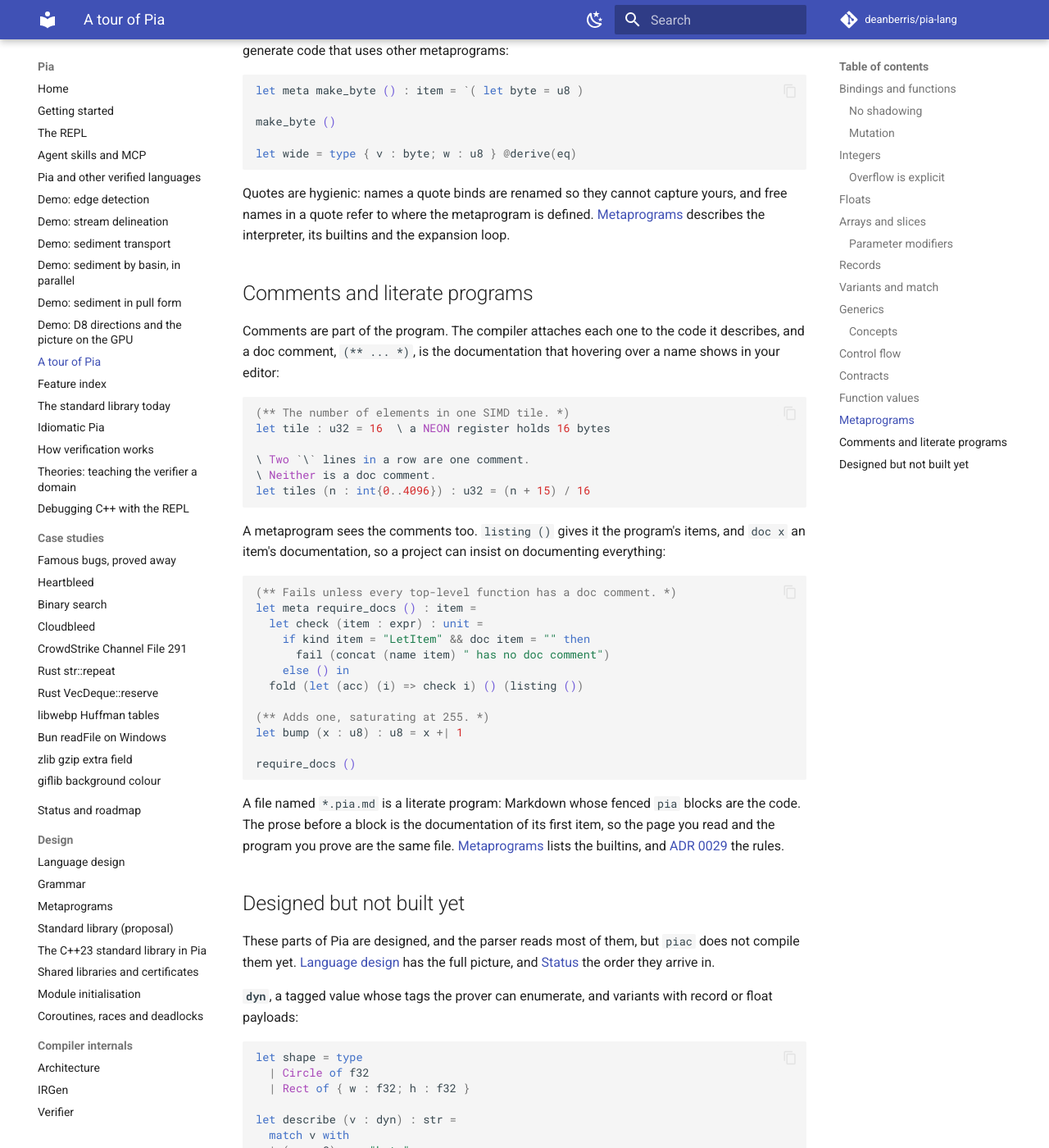
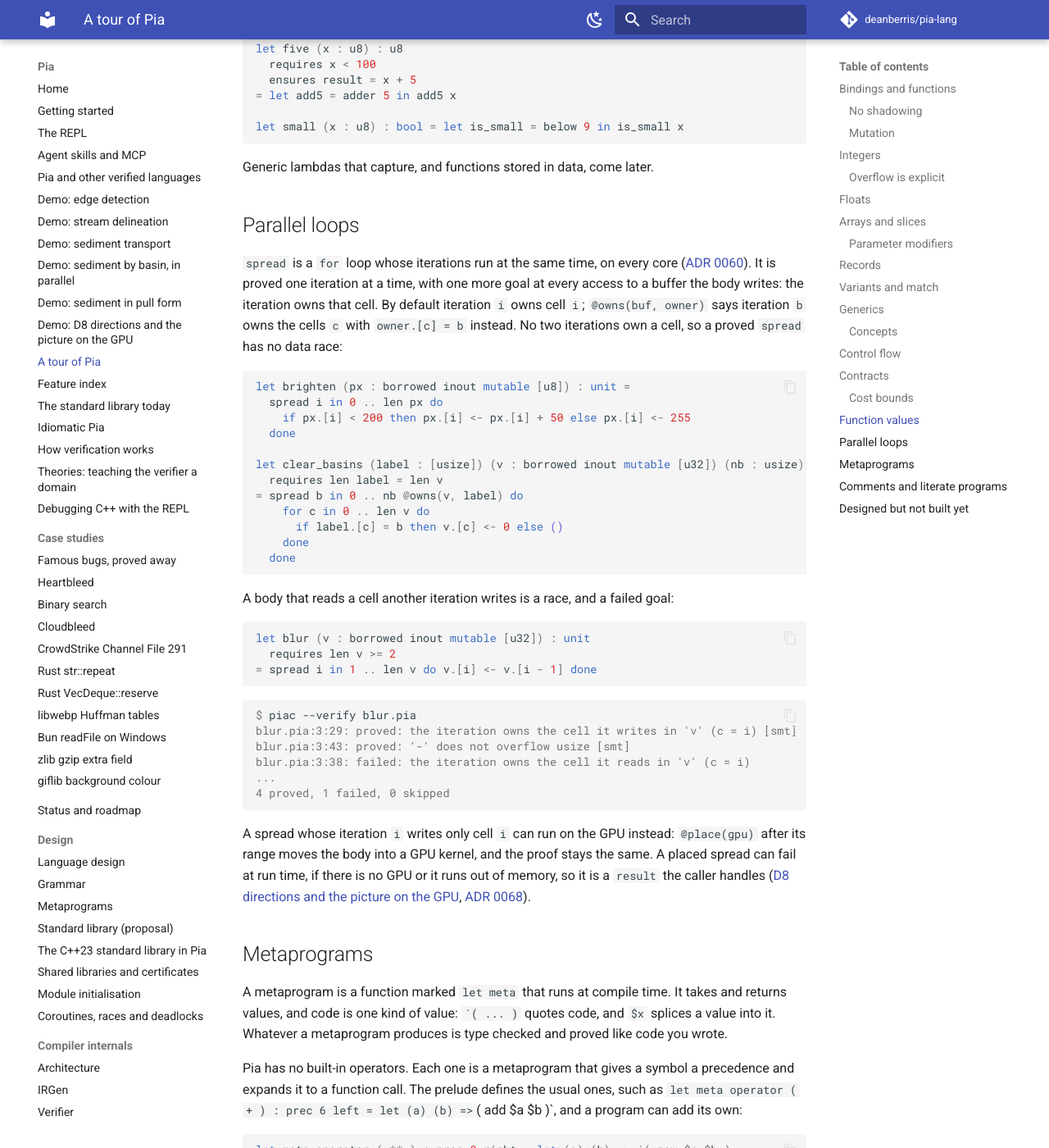
Before and after one commit to deanberris/pia-lang, an MkDocs documentation site: the page built from docs/tour.md, in a window 1280 px wide and 1400 px high, scrolled down 16083 px. Shown: the whole window at 82% size. Built offline with MkDocs 1.6.1 and Material for MkDocs 9.7.7, drawn with Linux system fonts in a browser that asks for light colours; comment, search, counter and statistics services are not loaded; some of the changed text lies outside the part shown.

Commit message:
Status and tour catch up: floats, cost bounds, spread and the GPU are built
docs/status.md still listed recursive types, imports and separate
compilation as not compiled, one target, and empty M12 to M14 rows. It
now has floats, distinct and recursive types, lambdas, error sets, cost
bounds, int-blasting, spread on the CPU and @place(gpu) on the GPU, both
targets, the demos and the 0.1.0 milestone.

The tour's "Designed but not built yet" listed generics, concepts,
modules and spread, which are all built. It keeps only what is not:
dyn, collectives, tiled grids, @place(auto), the rest of the floats
design, vec<T, k> and refinement types. The tour gains Floats, Cost
bounds and Parallel loops, with proved examples (checked with the
latest piac: 43 checks on tour.md and status.md, 0 failed). The
pia-porting skill's not-built list is corrected the same way.

Co-Authored-By: Claude Opus 5.5 <noreply@anthropic.com>
Claude-Session: https://claude.ai/code/session_01SkMSasUom3heBXbt76PBJF

````diff
--- a/docs/tour.md
+++ b/docs/tour.md
@@ -460,6 +460,33 @@ let below (xs : [u8]) (lim : u8) : bool
 = true
 ```
 
+### Cost bounds
+
+`costs` bounds what a function spends, and the bound is proved like any other contract ([ADR 0062](adr/0062-cost-bounds-in-contracts.md)). Each bound names its counter: `iterations` counts the iterations of the function's loops, and `calls` its calls, each of which also adds the callee's own bound at its arguments. In an invariant, `spent c` is what the function has spent on `c` so far:
+
+```ocaml
+let find (xs : [u32]) (v : u32) : usize
+  ensures result <= len xs
+  costs iterations <= len xs
+  costs calls <= 0
+=
+  let i : mutable usize = 0 in
+  while i < len xs && xs.[i] <> v
+    invariant i <= len xs && spent iterations <= i && spent calls = 0
+    decreases len xs - i
+  do
+    i <- i + 1
+  done;
+  i
+
+let has (xs : [u32]) (v : u32) : bool
+  costs iterations <= len xs
+  costs calls <= 1
+= find xs v < len xs
+```
+
+`has` proves its bounds from `find`'s, without looking at its loop. A function that calls one with a loop and no bound cannot bound its own cost, and that is an error that names the callee.
+
 ## Function values
 
 A nameless `let` is a function literal, a lambda: there is no `fun` keyword. A parameter with a function type, `(p : u8 -> bool)`, takes a lambda or the name of a top-level function. Each call compiles to its own copy of the function with the argument called directly, so a lambda costs what writing its body in the loop would ([ADR 0044](adr/0044-function-values-and-lambdas.md)).
@@ -608,6 +635,47 @@ let small (x : u8) : bool = let is_small = below 9 in is_small x
 
 Generic lambdas that capture, and functions stored in data, come later.
 
+## Parallel loops
+
+`spread` is a `for` loop whose iterations run at the same time, on every core ([ADR 0060](adr/0060-spread-v0-ownership-and-runtime.md)). It is proved one iteration at a time, with one more goal at every access to a buffer the body writes: the iteration owns that cell. By default iteration `i` owns cell `i`; `@owns(buf, owner)` says iteration `b` owns the cells `c` with `owner.[c] = b` instead. No two iterations own a cell, so a proved `spread` has no data race:
+
+<!-- example: spread.pia -->
+```ocaml
+let brighten (px : borrowed inout mutable [u8]) : unit =
+  spread i in 0 .. len px do
+    if px.[i] < 200 then px.[i] <- px.[i] + 50 else px.[i] <- 255
+  done
+
+let clear_basins (label : [usize]) (v : borrowed inout mutable [u32]) (nb : usize) : unit
+  requires len label = len v
+= spread b in 0 .. nb @owns(v, label) do
+    for c in 0 .. len v do
+      if label.[c] = b then v.[c] <- 0 else ()
+    done
+  done
+```
+
+A body that reads a cell another iteration writes is a race, and a failed goal:
+
+<!-- example: blur.pia -->
+<!-- expect: fail -->
+```ocaml
+let blur (v : borrowed inout mutable [u32]) : unit
+  requires len v >= 2
+= spread i in 1 .. len v do v.[i] <- v.[i - 1] done
+```
+
+```console
+$ piac --verify blur.pia
+blur.pia:3:29: proved: the iteration owns the cell it writes in 'v' (c = i) [smt]
+blur.pia:3:43: proved: '-' does not overflow usize [smt]
+blur.pia:3:38: failed: the iteration owns the cell it reads in 'v' (c = i)
+...
+4 proved, 1 failed, 0 skipped
+```
+
+A spread whose iteration `i` writes only cell `i` can run on the GPU instead: `@place(gpu)` after its range moves the body into a GPU kernel, and the proof stays the same. A placed spread can fail at run time, if there is no GPU or it runs out of memory, so it is a `result` the caller handles ([D8 directions and the picture on the GPU](placed.pia.md), [ADR 0068](adr/0068-gpu-compute-through-spirv-and-metal.md)).
+
 ## Metaprograms
 
 A metaprogram is a function marked `let meta` that runs at compile time. It takes and returns values, and code is one kind of value: `` `( ... ) `` quotes code, and `$x` splices a value into it. Whatever a metaprogram produces is type checked and proved like code you wrote.
@@ -669,11 +737,11 @@ A file named `*.pia.md` is a literate program: Markdown whose fenced `pia` block
 
 ## Designed but not built yet
 
-These parts of Pia are designed, and the parser reads most of them, but `piac` does not compile them yet. [Language design](design.md) has the full picture, and [Status](status.md) the order they arrive in.
+These parts of Pia are designed, and the parser reads most of them, but `piac` does not compile them yet. [Language design](design.md) has the full picture, [Status](status.md) the order they arrive in, and [the feature index](features.md) what is built.
 
-**`dyn`**, a tagged value whose tags the prover can enumerate, and variants with record or float payloads:
+**`dyn`**, a tagged value whose tags the prover can enumerate:
 
-<!-- untested: dyn and float payloads are not implemented yet -->
+<!-- untested: dyn is not implemented yet -->
 ```ocaml
 let shape = type
   | Circle of f32
@@ -686,34 +754,9 @@ let describe (v : dyn) : str =
   | _         -> "other"
 ```
 
-**Generic types and concepts.** A generic type is a compile-time function that returns a type. Constraints are concepts, which are metaprograms and can state laws that every instance must prove:
+**Collectives and tiles.** `spread` and `@place(gpu)` are built; collectives such as `halo_exchange` and `all_reduce`, which the compiler will prove every worker reaches in the same order, tiled grids, and `@place(auto)`, which lets the compiler choose the device, are not:
 
-<!-- untested: concepts are not implemented yet -->
-```ocaml
-let pair = let (a : type) (b : type) => type { fst : a; snd : b }
-
-let meta Eq (t : type) : concept =
-  has_fn t `( eq : $t -> $t -> bool )
-  && law `( forall (a : $t). eq a a )
-
-let sum (t : type where Numeric t) (xs : borrowed in [t]) : t = fold add zero xs
-```
-
-**Modules and interfaces.** A module exports interfaces, which are symbols with types and contracts. Importers name the interfaces they use and verify against their contracts only, so modules build and prove in parallel. A module's state is one more exported symbol:
-
-<!-- untested: modules and interfaces are not implemented yet -->
-```ocaml
-interface Stream = sig
-  let status = type | Closed | Open | Drained
-  let state : status
-  let pull : unit -> [u8]
-    requires state = Open  ensures state = Open || state = Drained
-end
-```
-
-**Concurrency and placement.** `spread` is a parallel loop. Collectives such as `halo_exchange` and `all_reduce` are library metaprograms, and the compiler proves that every worker reaches them in the same order. `@place` chooses the CPU or the GPU:
-
-<!-- untested: spread and @place are not implemented yet -->
+<!-- untested: collectives, tiled grids and @place(auto) are not implemented yet -->
 ```ocaml
 let sediment_step (grid : borrowed in mutable tiled<cell, 256, 256, halo = 1>) : unit
   ensures total_mass grid = old (total_mass grid) - outflow grid
@@ -725,4 +768,4 @@ let sediment_step (grid : borrowed in mutable tiled<cell, 256, 256, halo = 1>) :
   record_outflow grid (all_reduce add (map outflow_of grid))
 ```
 
-**More floats and SIMD vectors.** `f16`, `@finite` to prove no NaN or infinity appears, real-valued error bounds for float kernels (ADR 0038), and three explicit ways to allow reassociation. `vec<T, k>` fixes a SIMD shape where auto-vectorisation is not enough. **Refinement types** such as `{ y : i32 | lo <= y && y <= hi }` and `where` invariants on records.
+**More floats and SIMD vectors.** `f16`, `@finite` to prove no NaN or infinity appears, three explicit ways to allow reassociation, and float kernels proved against real arithmetic ([ADR 0038](adr/0038-float-kernels-against-real-theories.md)). `vec<T, k>` fixes a SIMD shape where auto-vectorisation is not enough. **Refinement types** such as `{ y : i32 | lo <= y && y <= hi }` and `where` invariants on values.
````
Also changed, not shown: docs/features.md (+3 -3 lines), docs/status.md (+14 -11 lines), skills/pia-porting/SKILL.md (+1 -1 lines).
